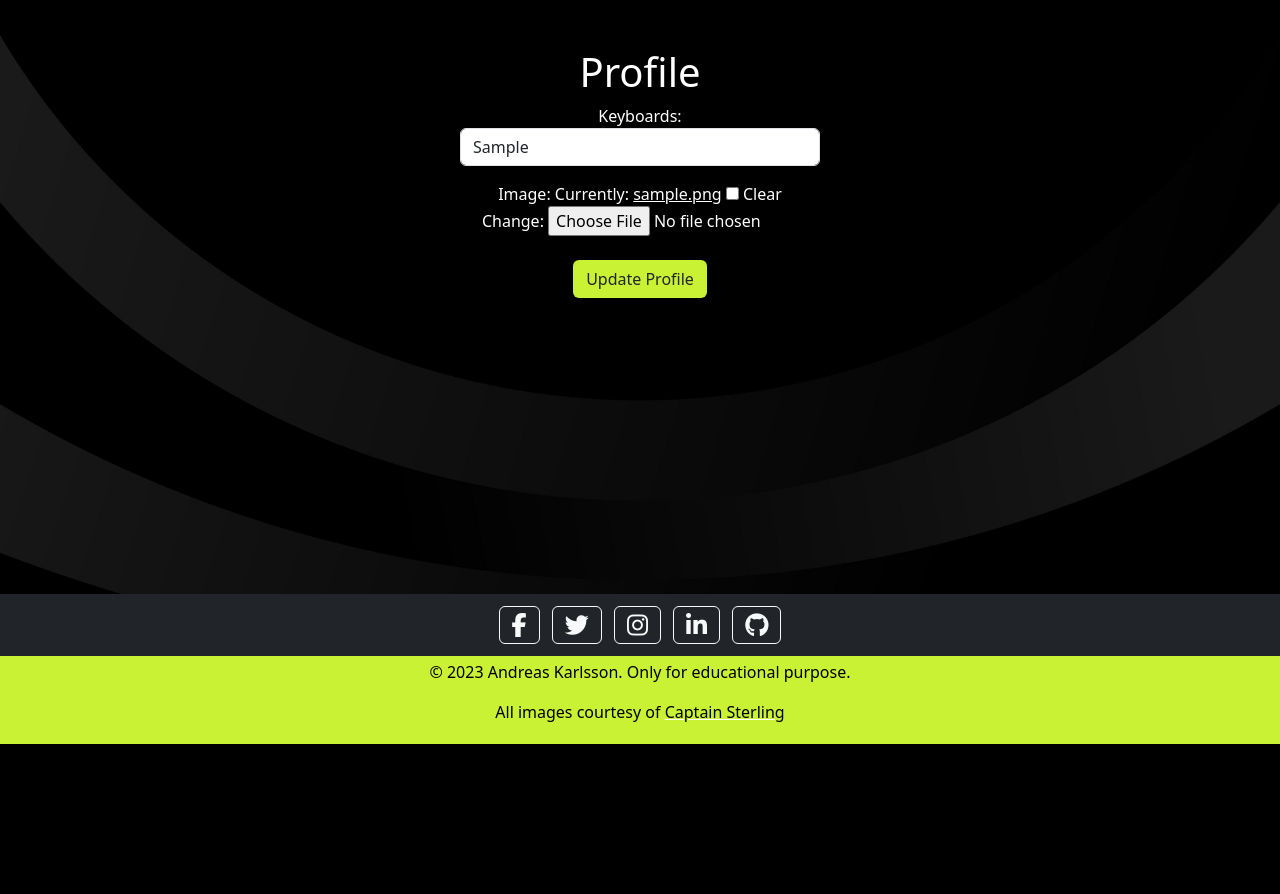
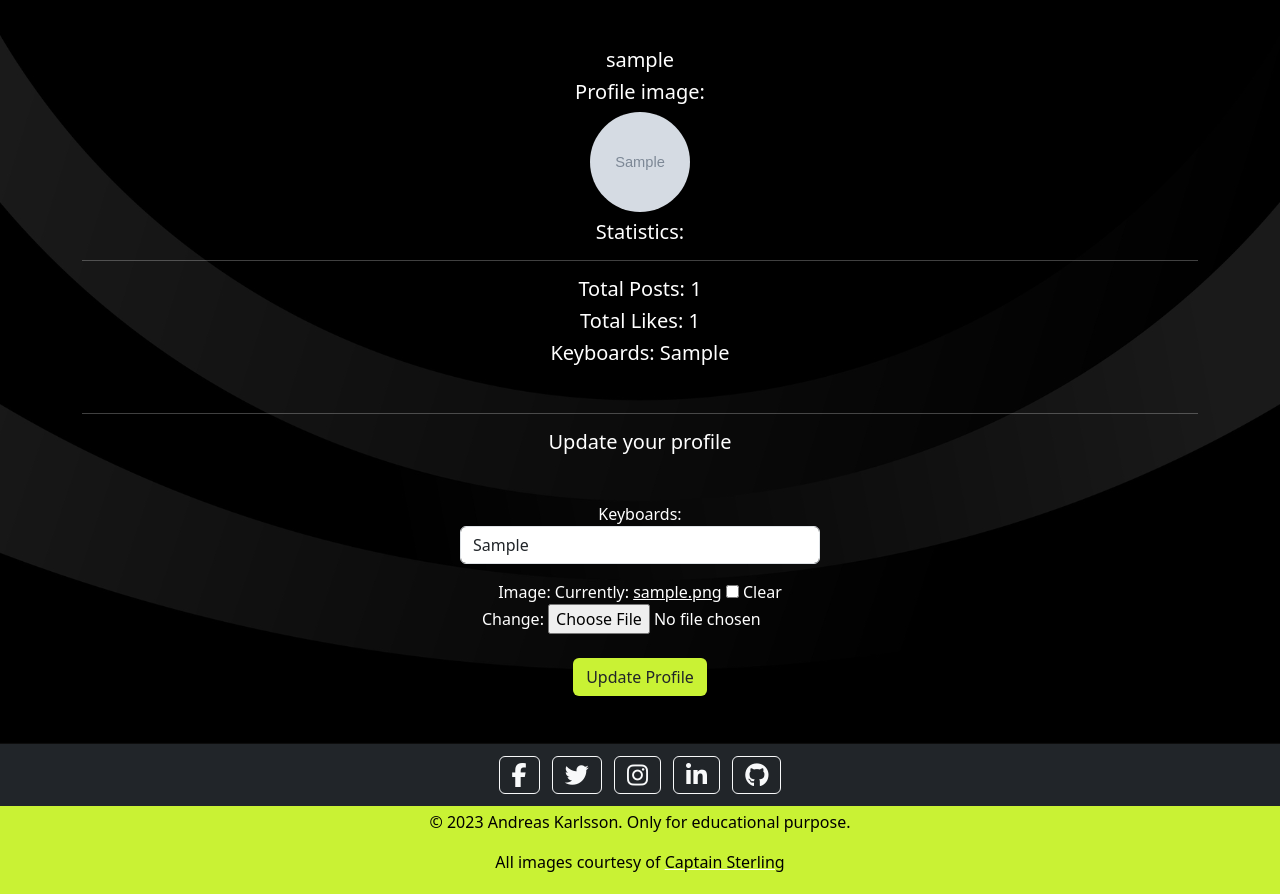
Before and after one commit to andreas-ka/show-your-keyboard, a Django app: page /users/profile_edit/ in a window 1280 px wide. Shown: the part 56-950 px from the top of the page. Before the commit the page ends 800 px from the top, so only its background shows below. Run offline with Django 3.2, Linux system fonts and the light colour scheme; a user stored in the database is signed in; tables that the repository leaves empty hold one stand-in row (values such as "Sample post"); grey boxes marked "Sample" are stand-in pictures; some libraries are stand-ins or nearby versions.

Commit message:
Added profile statistics on users profile page

```diff
--- a/users/templates/registration/profile.html
+++ b/users/templates/registration/profile.html
@@ -4,7 +4,25 @@
 {% block content %}
 <!-- Edit profile form -->
 <div class="container text-center mt-5 md-1">
-   <h1> Profile</h1>
+   <div class="row">
+      <div class="col">
+         <h5>{{ user.username }}</h5>
+         <h5>Profile image:</h5>
+         <img src="{{ user.profile.image.url }}" width="100" height="100" class="rounded-circle mb-2"
+            alt="Creator of posts profile image">
+         <br>
+         <h5>Statistics:</h5>
+         <hr>
+         <h5>Total Posts: {{ user.post_owner.count }}</h5>
+         <h5>Total Likes: {{ user.post_likes.count }}</h5>
+         <h5>Keyboards: {{ user.profile.keyboards }}</h5>
+      </div>
+   </div>
+   <br>
+   <hr>
+      <div class="row">
+         <div class="col">
+            <h5 class="mb-5">Update your profile</h5>
             <div class="form-group">
                <form method="POST" enctype="multipart/form-data">
                   {% csrf_token %}
@@ -16,4 +34,6 @@
                </form>
             </div>
          </div>
+      </div>
+   </div>
    {% endblock %}
```
Lines whose indentation alone changed are shown as unchanged.
